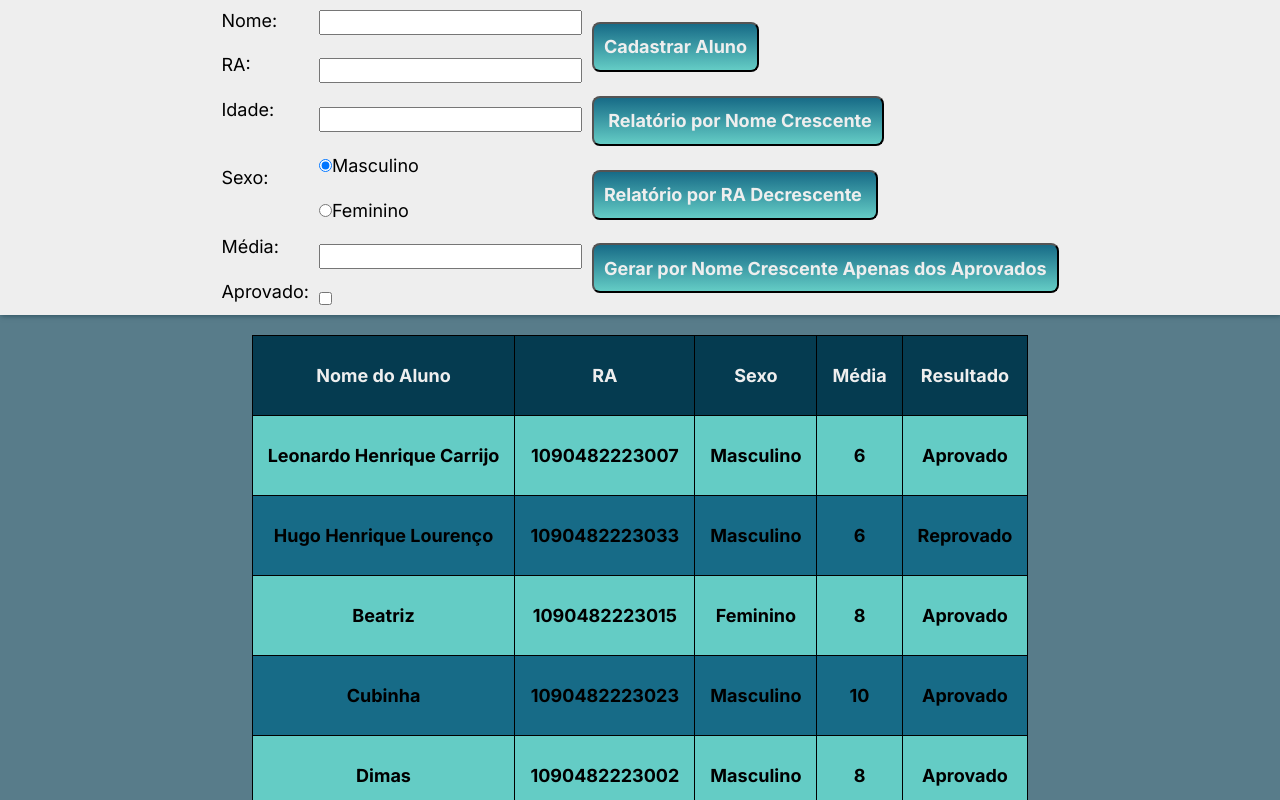
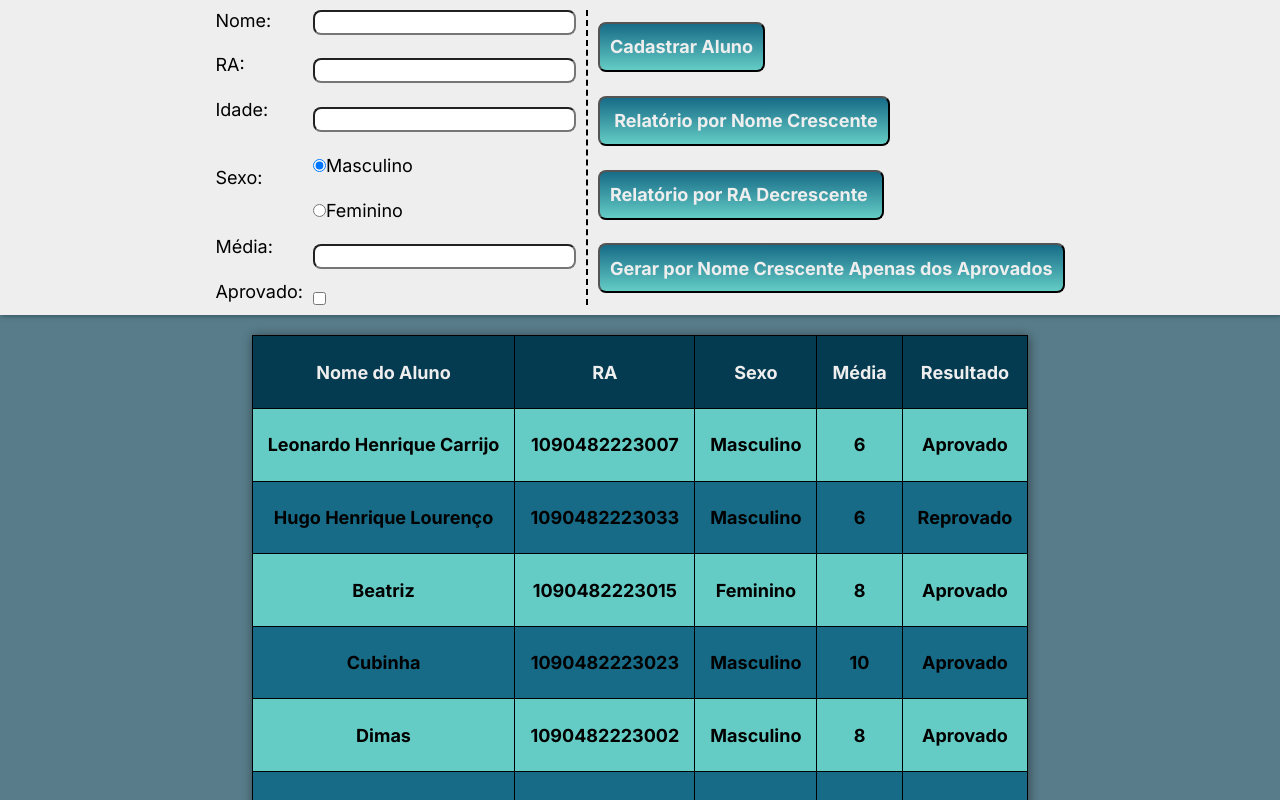
Before and after one commit to LeoCarrijo/EstruturaDeDados, a plain HTML site: page Trabalhos/Bimestre_1/index.html in a window 1280 px wide. Both pictures are taken after a click on the button "Cadastrar Aluno". Shown: the top 800 px of the page. Drawn offline with Linux system fonts and the light colour scheme.

Commit message:
Finalização do Trabalho

```diff
--- a/Trabalhos/Bimestre_1/Scripts/Script.mjs
+++ b/Trabalhos/Bimestre_1/Scripts/Script.mjs
@@ -61,6 +61,14 @@ const alunos = [{
     sexo: 'M',
     media: 5,
     aprovado: false
+},
+{
+    nome: 'Pedro Henrique Mota',
+    ra:'1090482223001',
+    idade: 19,
+    sexo: 'M',
+    media: 10,
+    aprovado: true
 }
 ]
 let elementos = {
@@ -73,6 +81,14 @@ let elementos = {
     tabelaRelatorio: document.querySelector('table.tabela__relatorio')
 }
 
+function ResetarValores(){
+    elementos.nome.value = ''
+    elementos.ra.value = ''
+    elementos.idade.value = ''
+    elementos.sexoM.checked = true
+    elementos.media.value = ''
+    elementos.aprovado.checked = false
+}
 function OrdenarBubble(vetor, fnComp) { // Função que ordena o vetor passado com o BubbleSort
     let swap, passadas = 0, comparacoes = 0, trocas = 0
     do{
@@ -113,6 +129,7 @@ function EnviarDados() {
     Cadastrar(Aluno)
     alert(`Aluno ${alunos[alunos.length - 1].nome} Cadastrado!`)
     GerarRelatorio(alunos, false)
+    ResetarValores()
 }
 function Cadastrar(aluno) { // Função que recebe um aluno e o inclui na lista
     alunos.push(aluno)
--- a/Trabalhos/Bimestre_1/Styles/Components/_formulario.scss
+++ b/Trabalhos/Bimestre_1/Styles/Components/_formulario.scss
@@ -18,7 +18,15 @@
     }
     .inputs {
         @include caixa-formulario;
+        padding-right: 10px;
         grid-area: inputs;
         align-items: flex-start;
+        input {
+            border-radius: 8px;
+            &:focus {
+                background-image: linear-gradient(to right, $cor-3 35%, white 65%);
+            }
+        }
+        border-right: 2px dashed black;
     }
 }
--- a/Trabalhos/Bimestre_1/Styles/Components/_principal.scss
+++ b/Trabalhos/Bimestre_1/Styles/Components/_principal.scss
@@ -3,5 +3,5 @@
     justify-content: center;
     padding: 20px;
     background-color: #053B50AA;
-    height: 100vh;
+    min-height: 100vh;
 }
--- a/Trabalhos/Bimestre_1/Styles/Components/_tabela.scss
+++ b/Trabalhos/Bimestre_1/Styles/Components/_tabela.scss
@@ -1,6 +1,7 @@
 .tabela__relatorio {
     border-collapse: collapse;
     border: 1px solid #000;
+    box-shadow: 1px 1px 10px rgba(0, 0, 0, 0.466);
     text-align: center;
     font-weight: bold;
     th {
```
Also changed, not shown: Trabalhos/Bimestre_1/style.css, 1 other file.
